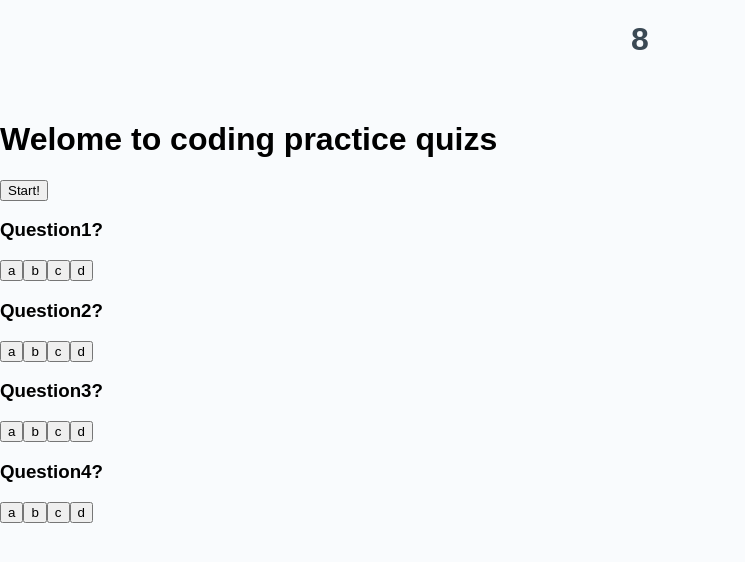
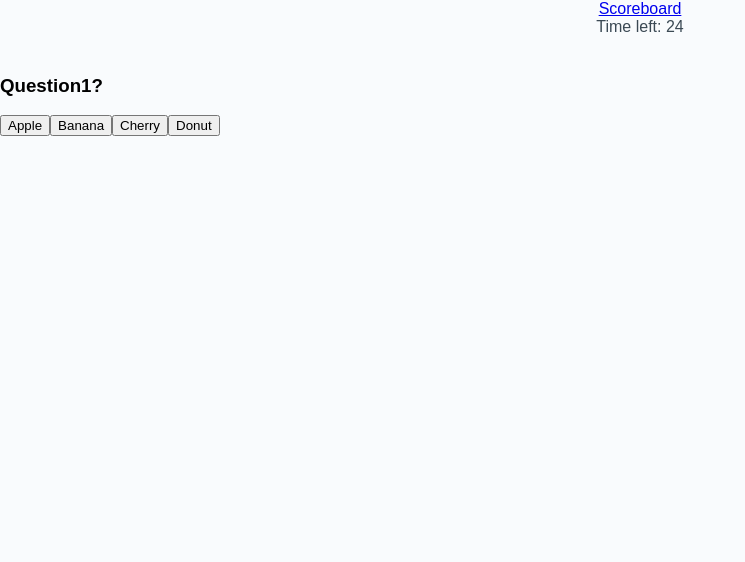
Before and after one commit to hsh6689/WebAppExamples, a plain HTML site: page Javascript Quiz/index.html in a window 1280 px wide. Both pictures are taken after a click on the button "Start!". Shown: the whole page, without its empty margins (0-745 px from the left). Drawn offline with Linux system fonts and the light colour scheme; files that its build step writes are made by us from their sources.

Commit message:
HW4 submit score page working

```diff
--- a/Javascript Quiz/assets/js/script.js
+++ b/Javascript Quiz/assets/js/script.js
@@ -2,12 +2,12 @@ const myQuestions = [
   {
 	question: "Question1?",
 	answers: {
-		a: "a",
-		b: "b",
-		c: "c",
-		d: "d"
+		a: "Apple",
+		b: "Banana",
+		c: "Cherry",
+		d: "Donut"
 	},
-	correctAnswer: "a"
+	correctAnswer: "Apple"
   },
   {
 	question: "Question2?",
@@ -41,78 +41,110 @@ const myQuestions = [
   }
 ];
 
-var timerEl=document.getElementById("timer");
+var timer=document.getElementById("timer");
 
 //Div elements
 var introDiv = document.querySelector(".intro");
 var quizDiv = document.querySelector(".quizs");
 var resultDiv = document.querySelector(".result");
 
-
 //variables
 var startButton=document.querySelector(".start-button");
+var submitButton=document.querySelector(".submit-button");
 var resultScore=document.querySelector(".result-score");
 
+//instant variables
+var timeLeft;
+var currentQuestion=0;
 
-//get values of answers
-
-
-function init(){
-		resultDiv.textContent	="";
-}
-
-
-
-function startGame(){
-		startTimer();
-		codingQuiz();
-}
-
-function startTimer(){
-	var solved = false;
-	var timeLeft = 9;
-	var timeInterval = setInterval(function () {
-	  timerEl.textContent = timeLeft;
-	  timeLeft--;
-	  //if time is over, show result
-	  if(timeLeft===0){
-		  clearInterval(timeInterval);
-		  showResult();
-	  }
-  },1000);
-}
-
-//The codingQuiz function is called when the start button is clicked
-function codingQuiz(){
-  for(var i=0; i<myQuestions.length; i++){
 var ans1=document.createElement("button");
 var ans2=document.createElement("button");
 var ans3=document.createElement("button");
 var ans4=document.createElement("button");
-		var question=document.createElement("h3");
+var quizQuestion=document.createElement("h3");
 
-    question.textContent=myQuestions[i].question;
-	  ans1.textContent=myQuestions[i].answers["a"];
-	  ans2.textContent=myQuestions[i].answers["b"];
-	  ans3.textContent=myQuestions[i].answers["c"];
-	  ans4.textContent=myQuestions[i].answers["d"];
+function init(){
+	quizDiv.hidden=true;
+	resultDiv.hidden=true;
+	timeLeft=25;
+	timer.textContent = "Time left: "+ timeLeft;
+}
 
-	  quizDiv.appendChild(question);
+function startGame(){
+	quizDiv.hidden=false;
+	introDiv.hidden=true;
+	var timeInterval = setInterval(function () {
+		//Show time and decrement
+	  timer.textContent = "Time left: "+timeLeft;
+	  //if time is over, show result
+	  if(timeLeft<=0 || currentQuestion>=myQuestions.length){
+		  clearInterval(timeInterval);
+		  showResult();
+	  }
+	  else{
+	  	generateQuiz();
+	  }
+	  timeLeft--;
+  },1000);
+}
+
+//The generateQuiz function is called when the start button is clicked
+function generateQuiz(){
+  quizQuestion.textContent=myQuestions[currentQuestion].question;
+	ans1.textContent=myQuestions[currentQuestion].answers["a"];
+	ans2.textContent=myQuestions[currentQuestion].answers["b"];
+	ans3.textContent=myQuestions[currentQuestion].answers["c"];
+	ans4.textContent=myQuestions[currentQuestion].answers["d"];
+
+	quizDiv.appendChild(quizQuestion);
 	quizDiv.appendChild(ans1);
 	quizDiv.appendChild(ans2);
 	quizDiv.appendChild(ans3);
 	quizDiv.appendChild(ans4);
-
-	  console.log("This is : " + ans1.textContent);
-  }
 }
 
+function checkAnswer(answer){
+	//answer is correct
+	if (answer === myQuestions[currentQuestion].correctAnswer){
+		timeLeft+=10;
+		console.log("Score + 10, current Score: "+timeLeft);
+	}
+	else {
+		//if time left is less than 0, set score to 0
+		if (timeLeft<10){
+			timeLeft=0;
+		}
+		else {
+			timeLeft-=10;
+		}
+		console.log("Score - 10, current Score: "+timeLeft);
+	}
+};
+
 function showResult() {
-	//
-	quizDiv.textContent="";
-	resultScore.textContent="result";
+	quizDiv.hidden=true;
+	resultDiv.hidden=false;
+	resultScore.textContent="Your Score is: "+timeLeft;
 }
 
 
+//Handle button clicks
+quizDiv.addEventListener("click", function(event) {
+  var element = event.target;
+  console.log("which answer did you click? \n" + element.textContent);
+
+  if (element.matches("button")) {
+  	console.log("Matches with answer! \n");
+  	checkAnswer(element.textContent);
+  }
+  else {
+  	console.log("not match! \n");
+  }
+  currentQuestion++;
+});
+
+init();
+//Quiz starts when start button clicked
 startButton.addEventListener("click", startGame);
-init();
+//Submit score to scoreboard when submit button clicked
+submitButton.addEventListener("click", submitScore);
--- a/Javascript Quiz/index.html
+++ b/Javascript Quiz/index.html
@@ -10,8 +10,10 @@
 
   <body>
     <header>
-      <h1 id="timer"></h1>
+      <div id="score-board"><a href="#scoreboard">Scoreboard</a></div>
+      <div id="timer">Timer:</h1>
     </header>
+
   	<div class="container">
 
       <div class="intro">
@@ -23,6 +25,9 @@
 
       <div class="result">
         <h2 class="result-score"></h2>
+        <h4 class="enter-initial">Enter initials: </h4>
+        <input type="text" id="initials"> </input>
+        <button class="submit-button">Submit</input>
       </div>
 
   	</div>
```
Lines whose indentation alone changed are shown as unchanged.
